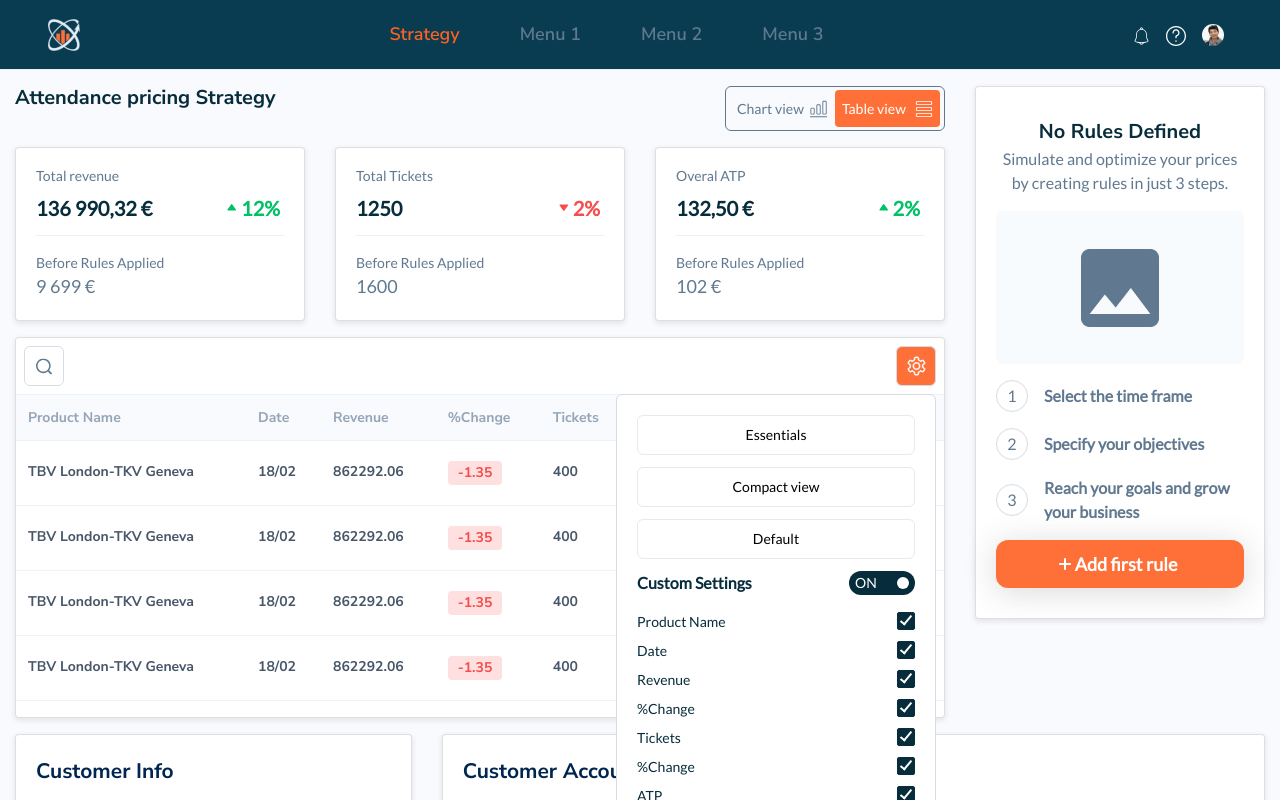
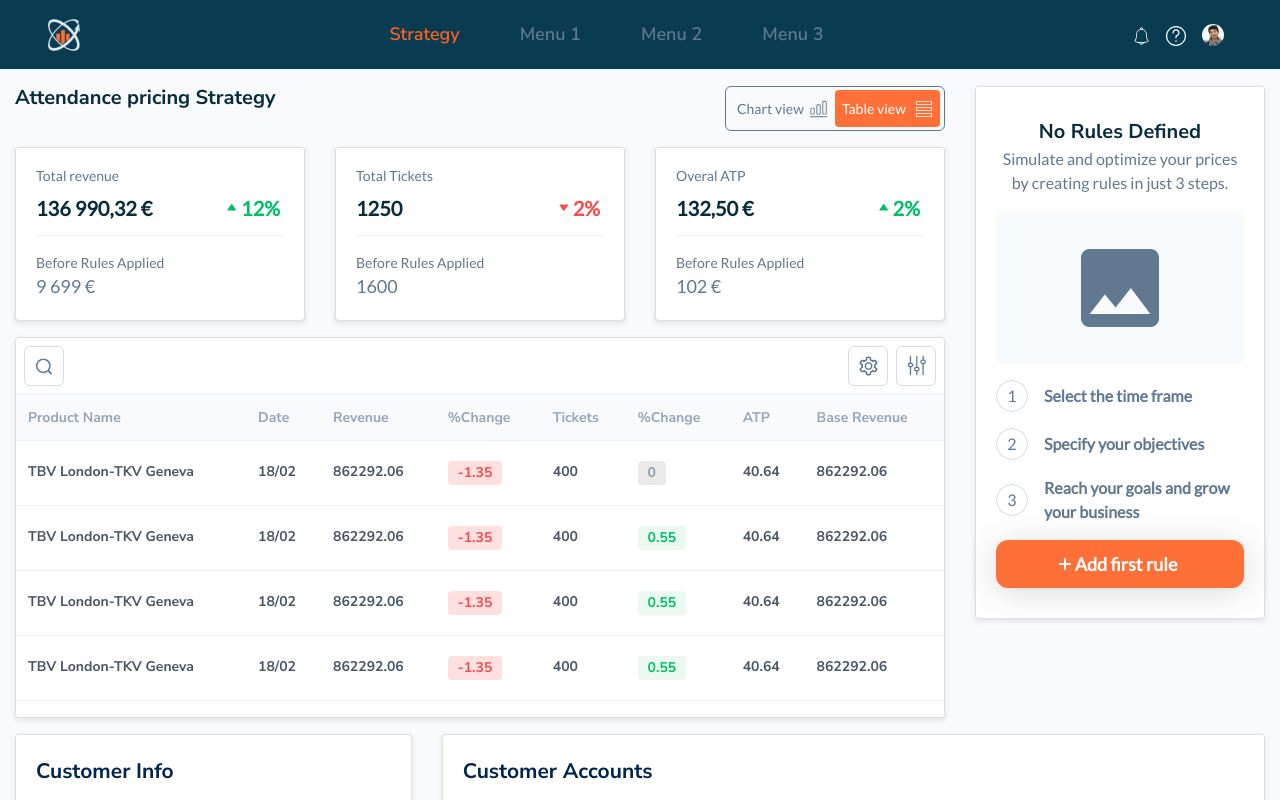
Before and after one commit to mejison/react-dashboard, a React (Create React App) app: page / in a window 1280 px wide. Shown: the top 800 px of the page. Built offline with nearby package versions, Linux system fonts and the light colour scheme; what react-router-redux would draw is missing.

Commit message:
added filterblock, change class name in settingsblock

```diff
--- a/src/App.scss
+++ b/src/App.scss
@@ -392,7 +392,9 @@ body {
 }
 
 //SettingsBlock
-.icon-settings-block {
+//FilterBlock
+//Button With Dropdown
+.button-with-dropdown {
   display: flex;
   align-items: center;
   justify-content: center;
@@ -403,22 +405,22 @@ body {
   cursor: pointer;
 }
 
-.icon-settings-block.active-button {
+.button-with-dropdown.active-button {
   background-color: #ff7038;
   color: $white;
 }
 
-.icon-settings-block:hover {
+.button-with-dropdown:hover {
   background: $bg-color;
 }
 
-.icon-settings-block.active-button:hover {
+.button-with-dropdown.active-button:hover {
   color: $color-secondary;
   background-color: #ff7038;
 }
 
 //DROPDOWN BLOCK
-.dropdown-settings-block {
+.dropdown-block {
   right: 0;
   z-index: 10;
   background-color: $white;
@@ -446,7 +448,7 @@ body {
   }
 }
 
-//Title section
+//Title section Dashboard
 .title-section {
   font-family: $body-font-family;
   font-size: $card-total-font-size;
--- /dev/null
+++ b/src/components/FilterBlock.js
@@ -0,0 +1,26 @@
+import React, { useState } from 'react';
+import { FilterIcon } from './icons';
+
+const FilterBlock = ({ dispatch, filterColumns, columnsProducts }) => {
+  const [showBlock, setShowBlock] = useState(false);
+  const onChangeShowBlock = () => {
+    setShowBlock(!showBlock);
+  };
+  return (
+    <div className=" position-relative">
+      {/* Button with dropdown */}
+      <div
+        className={`button-with-dropdown ${showBlock ? 'active-button' : ''}`}
+        onClick={onChangeShowBlock}
+      >
+        <FilterIcon fill={`${showBlock ? '#ffffff' : '#607990'}`} />
+      </div>
+      {showBlock ? (
+        // --DropDown Block --
+        <div className="dropdown-block position-absolute"></div>
+      ) : null}
+    </div>
+  );
+};
+
+export default FilterBlock;
--- a/src/components/SettingsBlock.js
+++ b/src/components/SettingsBlock.js
@@ -7,7 +7,7 @@ import CheckboxCustom from './../components/CheckboxCustom/CheckboxCustom';
 
 const SettingsBlock = ({ dispatch, filterColumns, columnsProducts }) => {
   const [value, setValue] = useState(true);
-  const [showBlock, setShowBlock] = useState(true);
+  const [showBlock, setShowBlock] = useState(false);
   const onChangeShowBlock = () => {
     setShowBlock(!showBlock);
   };
@@ -20,15 +20,16 @@ const SettingsBlock = ({ dispatch, filterColumns, columnsProducts }) => {
   };
   return (
     <div className=" position-relative">
+      {/* Button with dropdown */}
       <div
-        className={`icon-settings-block ${showBlock ? 'active-button' : ''}`}
+        className={`button-with-dropdown ${showBlock ? 'active-button' : ''}`}
         onClick={onChangeShowBlock}
       >
         <SettingsIcon fill={`${showBlock ? '#ffffff' : '#607990'}`} />
       </div>
       {showBlock ? (
-        // --DropDown Settings Block --
-        <div className="dropdown-settings-block position-absolute">
+        // --DropDown Block --
+        <div className="dropdown-block position-absolute">
           <div className="buttons-block">
             <button className="settings-button-view">Essentials</button>
             <button className="settings-button-view">Compact view</button>
--- a/src/components/icons.js
+++ b/src/components/icons.js
@@ -502,8 +502,50 @@ export const ChartViewIcon = ({ fill = '' }) => {
 
 export const CheckIcon = () => {
   return (
-    <svg width="12" height="10" viewBox="0 0 12 10" fill="none" xmlns="http://www.w3.org/2000/svg">
-      <path fillRule="evenodd" clipRule="evenodd" d="M11.5405 1.89658C11.8961 1.47274 11.8444 0.843839 11.4184 0.486357C10.9953 0.13135 10.3668 0.183893 10.0052 0.614736L4.38514 7.3125L1.90101 5.22806C1.47489 4.87051 0.844147 4.92067 0.486674 5.3467C0.131676 5.76978 0.188216 6.40167 0.613128 6.75822L3.86241 9.48471C4.28724 9.8412 4.9185 9.78832 5.27559 9.36276L11.5405 1.89658Z" fill="#072C3B"/>
+    <svg
+      width="12"
+      height="10"
+      viewBox="0 0 12 10"
+      fill="none"
+      xmlns="http://www.w3.org/2000/svg"
+    >
+      <path
+        fillRule="evenodd"
+        clipRule="evenodd"
+        d="M11.5405 1.89658C11.8961 1.47274 11.8444 0.843839 11.4184 0.486357C10.9953 0.13135 10.3668 0.183893 10.0052 0.614736L4.38514 7.3125L1.90101 5.22806C1.47489 4.87051 0.844147 4.92067 0.486674 5.3467C0.131676 5.76978 0.188216 6.40167 0.613128 6.75822L3.86241 9.48471C4.28724 9.8412 4.9185 9.78832 5.27559 9.36276L11.5405 1.89658Z"
+        fill="#072C3B"
+      />
     </svg>
-  )
-}
+  );
+};
+
+export const FilterIcon = ({ fill = '' }) => {
+  return (
+    <svg
+      width="19"
+      height="21"
+      viewBox="0 0 19 21"
+      // fill="none"
+      xmlns="http://www.w3.org/2000/svg"
+    >
+      <path
+        d="M2.40389 12.0539H2.96111V19.6517C2.96111 19.9271 3.18434 20.15 3.45944 20.15C3.73467 20.15 3.95757 19.927 3.95757 19.6517V12.0539H4.515C5.37202 12.0539 6.06889 11.3567 6.06889 10.4998V9.44423C6.06889 8.58725 5.37199 7.89034 4.515 7.89034H3.95757V1.34833C3.95757 1.07329 3.73473 0.85 3.45944 0.85C3.18428 0.85 2.96111 1.07317 2.96111 1.34833V7.89056H2.40389C1.5469 7.89056 0.85 8.58746 0.85 9.44444V10.5C0.85 11.3568 1.54689 12.0539 2.40389 12.0539ZM1.84667 9.44444C1.84667 9.13734 2.09663 8.88722 2.40389 8.88722H4.515C4.82208 8.88722 5.07222 9.13737 5.07222 9.44444V10.5C5.07222 10.8073 4.82211 11.0572 4.515 11.0572H2.40389C2.0966 11.0572 1.84667 10.8073 1.84667 10.5V9.44444Z"
+        fill={fill}
+        stroke={fill}
+        strokeWidth="0.3"
+      />
+      <path
+        d="M8.73711 16.2761H9.29433V19.6517C9.29433 19.9271 9.51756 20.15 9.79266 20.15C10.068 20.15 10.291 19.927 10.291 19.6517V16.2761H10.8482C11.7052 16.2761 12.4021 15.579 12.4021 14.7224V13.6667C12.4021 12.8095 11.7052 12.1128 10.8482 12.1128H10.291V1.34833C10.291 1.07323 10.0681 0.85 9.79266 0.85C9.5175 0.85 9.29433 1.07317 9.29433 1.34833V12.1128H8.73711C7.88016 12.1128 7.18301 12.8094 7.18301 13.6667V14.7224C7.18301 15.579 7.88015 16.2761 8.73711 16.2761ZM8.17989 13.6667C8.17989 13.3594 8.42982 13.1094 8.73711 13.1094H10.8482C11.1555 13.1094 11.4054 13.3594 11.4054 13.6667V14.7224C11.4054 15.0295 11.1555 15.2794 10.8482 15.2794H8.73711C8.42979 15.2794 8.17989 15.0295 8.17989 14.7224V13.6667Z"
+        fill={fill}
+        stroke={fill}
+        strokeWidth="0.3"
+      />
+      <path
+        d="M15.0709 8.88701H15.6281V19.6515C15.6281 19.9268 15.8511 20.1498 16.1264 20.1498C16.4018 20.1498 16.6248 19.9268 16.6248 19.6515V8.88701H17.182C18.039 8.88701 18.7359 8.19011 18.7359 7.33312V6.27757C18.7359 5.42058 18.039 4.72368 17.182 4.72368H16.6248V1.34833C16.6248 1.07323 16.4019 0.85 16.1264 0.85C15.851 0.85 15.6281 1.07323 15.6281 1.34833V4.72389H15.0709C14.2139 4.72389 13.517 5.42079 13.517 6.27778V7.33333C13.517 8.19035 14.2139 8.88701 15.0709 8.88701ZM14.5137 6.27778C14.5137 5.97052 14.7638 5.72056 15.0709 5.72056H17.182C17.4893 5.72056 17.7392 5.97049 17.7392 6.27778V7.33333C17.7392 7.64044 17.4893 7.89055 17.182 7.89055H15.0709C14.7638 7.89055 14.5137 7.64041 14.5137 7.33333V6.27778Z"
+        fill={fill}
+        stroke={fill}
+        strokeWidth="0.3"
+      />
+    </svg>
+  );
+};
--- a/src/pages/Dashboard.js
+++ b/src/pages/Dashboard.js
@@ -19,6 +19,7 @@ import { ChartViewIcon, TableViewIcon } from './../components/icons';
 // import RuningString from '../components/RuningString'
 import RuleList from '../components/RuleList';
 import { connect } from 'react-redux';
+import FilterBlock from '../components/FilterBlock';
 
 const cardRuleData = [
   {
@@ -497,8 +498,13 @@ const Dashboard = ({ filterColumns }) => {
                       onChange={(val) => setQuery(val)}
                     />
                   </div>
-                  <div>
-                    <SettingsBlock columnsProducts={columnsProducts} />
+                  <div className="d-flex">
+                    <div>
+                      <SettingsBlock columnsProducts={columnsProducts} />
+                    </div>
+                    <div className="ml-2">
+                      <FilterBlock />
+                    </div>
                   </div>
                 </div>
 
```
